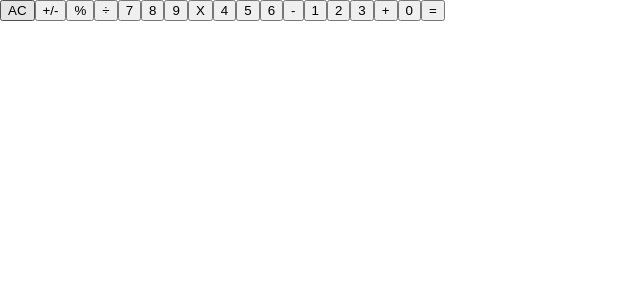
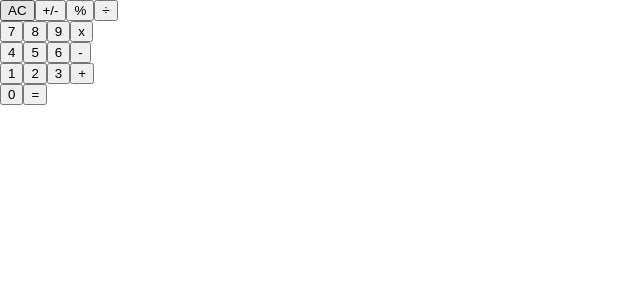
Before and after one commit to Farida-Hamid/Maths-Magicians, a React (Create React App) app: page / in a window 1280 px wide. Shown: the top 300 px of the page, without its empty margins (0-640 px from the left). Built offline with nearby package versions, Linux system fonts and the light colour scheme.

Commit message:
Display butons in the right order

```diff
--- a/src/App.js
+++ b/src/App.js
@@ -1,5 +1,6 @@
 import React from 'react';
 import Calculator from './components/calculator';
+
 // eslint-disable-next-line react/prefer-stateless-function
 class App extends React.Component {
   render() {
--- a/src/components/calculator.js
+++ b/src/components/calculator.js
@@ -1,14 +1,5 @@
 import React from 'react';
-// class buttons extends React.Component {
-//   constructor(props) {
-//     super(props);
-//   }
-//   render() {
-//     return (
-//     <div>this.value</div>
-//     );
-//   }
-// };
+
 // eslint-disable-next-line react/prefer-stateless-function
 class Calculator extends React.Component {
   // constructor(props) {
@@ -18,24 +9,34 @@ class Calculator extends React.Component {
     return (
       <div>
         <div className="screen" />
+        <div className="row">
           <button type="button" className="gray">AC</button>
           <button type="button" className="gray">+/-</button>
           <button type="button" className="gray">%</button>
           <button type="button" className="orange">&#247;</button>
+        </div>
+        <div className="row">
           <button type="button" className="gray">7</button>
           <button type="button" className="gray">8</button>
           <button type="button" className="gray">9</button>
-        <button type="button" className="orange">X</button>
+          <button type="button" className="orange">x</button>
+        </div>
+        <div className="row">
           <button type="button" className="gray">4</button>
           <button type="button" className="gray">5</button>
           <button type="button" className="gray">6</button>
           <button type="button" className="orange">-</button>
+        </div>
+        <div className="row">
           <button type="button" className="gray">1</button>
           <button type="button" className="gray">2</button>
           <button type="button" className="gray">3</button>
           <button type="button" className="orange">+</button>
+        </div>
+        <div className="row">
           <button type="button" className="zero">0</button>
           <button type="button" className="orange">=</button>
+        </div>
       </div>
     );
   }
--- a/src/index.js
+++ b/src/index.js
@@ -2,7 +2,7 @@ import React from 'react';
 import ReactDOM from 'react-dom';
 import './index.css';
 import App from './App';
-// eslint-disable-next-line react/prefer-stateless-function
+
 ReactDOM.render(
   <React.StrictMode>
     <App />
```
Lines whose indentation alone changed are shown as unchanged.
